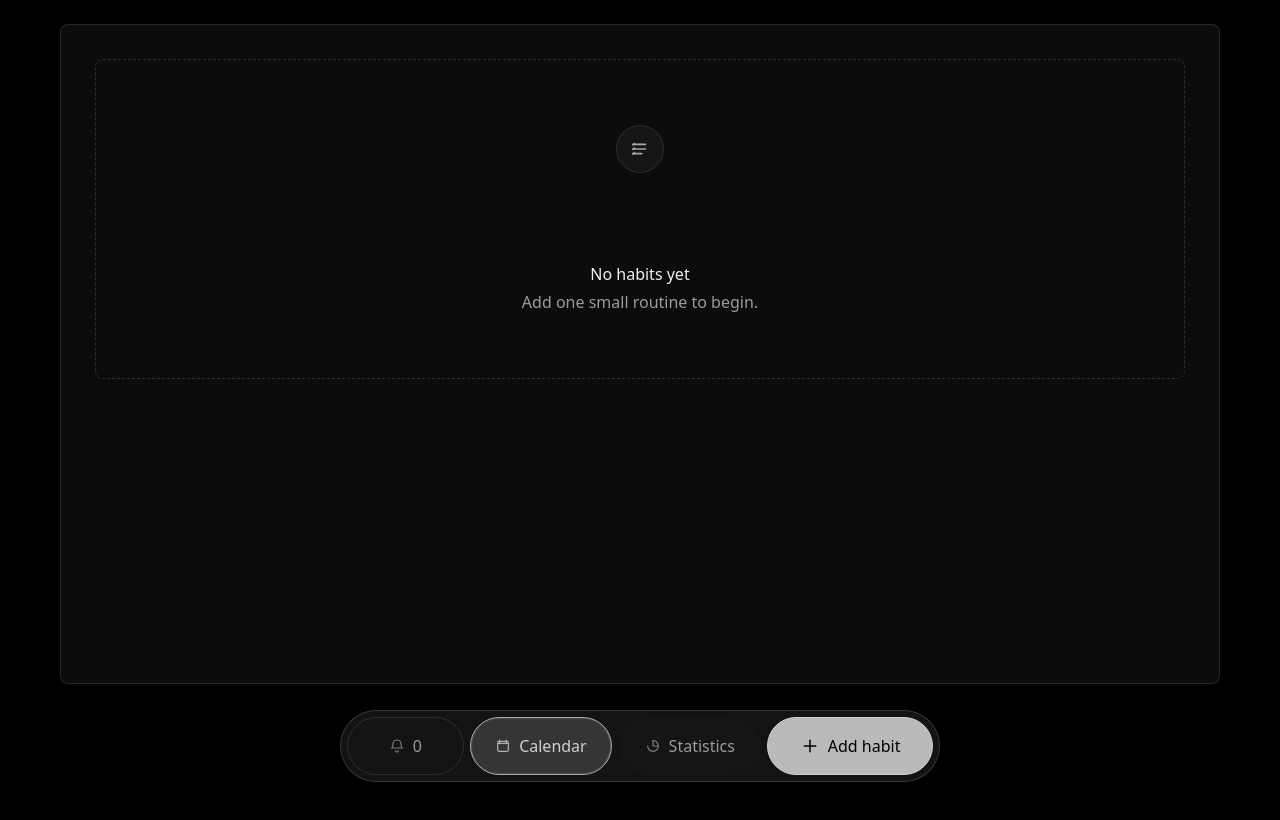
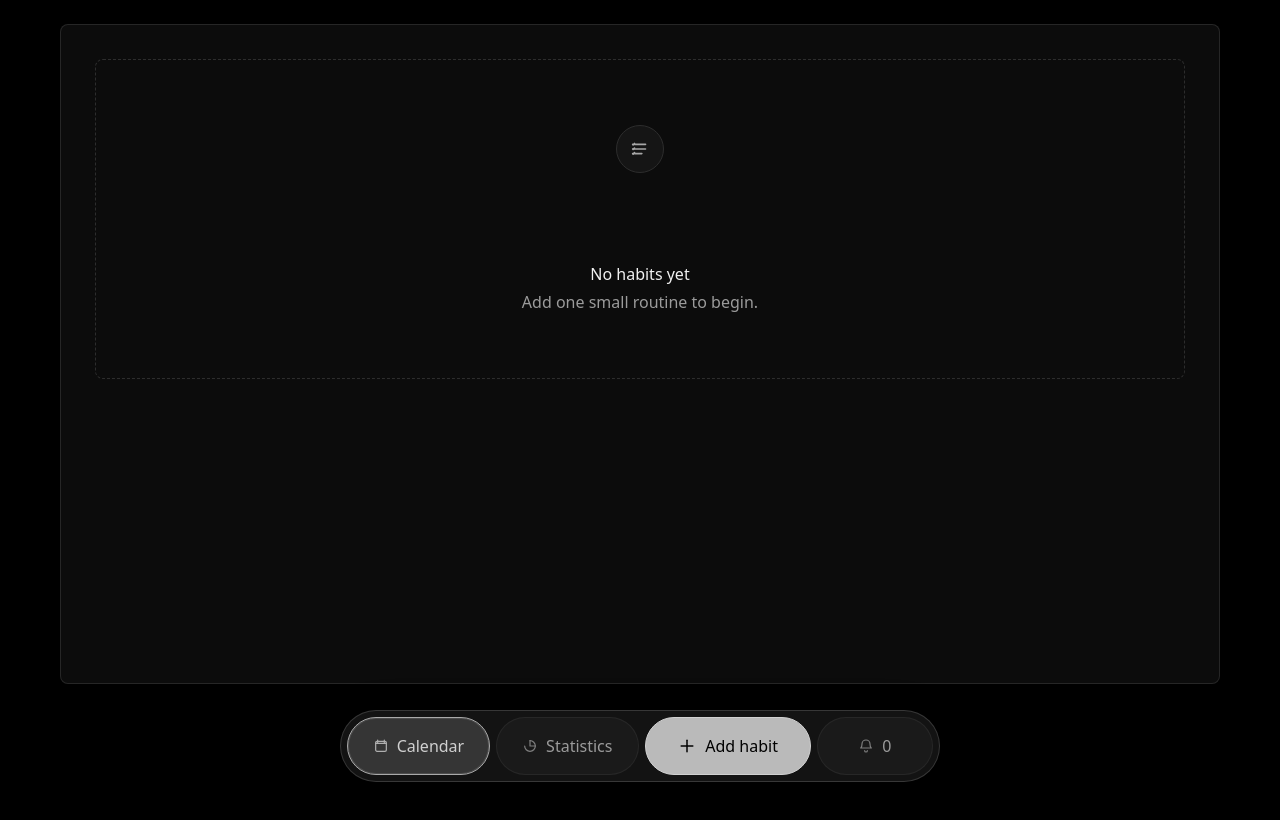
Before and after one commit to luvasramos/habit-tracker, a React (Vite) app: page / in a window 1280 px wide. Shown: the top 820 px of the page. Built offline with nearby package versions, Linux system fonts and the light colour scheme; a web font is replaced by a local one.

Commit message:
Refine header and floating navigation layout

```diff
--- a/src/App.tsx
+++ b/src/App.tsx
@@ -55,18 +55,6 @@ const FloatingNavigation = ({
 }: FloatingNavigationProps) => (
   <nav className="floating-nav" aria-label="Primary">
     <button
-      ref={reminderButtonRef}
-      type="button"
-      className={`floating-nav__reminder${remainingCount === 0 ? ' is-complete' : ''}`}
-      aria-label={`Today remaining: ${remainingCount}`}
-      aria-expanded={reminderOpen}
-      aria-controls="today-remaining-popover"
-      onClick={onToggleReminder}
-    >
-      <Icon name="bell" />
-      <span>{remainingCount}</span>
-    </button>
-    <button
       type="button"
       className="floating-nav__item"
       aria-label="Calendar"
@@ -95,6 +83,18 @@ const FloatingNavigation = ({
     >
       <Icon name="add" />
       <span>Add habit</span>
+    </button>
+    <button
+      ref={reminderButtonRef}
+      type="button"
+      className={`floating-nav__reminder${remainingCount === 0 ? ' is-complete' : ''}`}
+      aria-label={`Today remaining: ${remainingCount}`}
+      aria-expanded={reminderOpen}
+      aria-controls="today-remaining-popover"
+      onClick={onToggleReminder}
+    >
+      <Icon name="bell" />
+      <span>{remainingCount}</span>
     </button>
   </nav>
 );
--- a/src/styles.css
+++ b/src/styles.css
@@ -93,9 +93,10 @@ input:focus-visible {
 .streak-pill {
   display: inline-flex;
   align-items: center;
+  justify-content: center;
   gap: 6px;
-  min-height: 34px;
-  padding: 0 11px;
+  min-height: 52px;
+  padding: 0 14px;
   border: 1px solid color-mix(in srgb, var(--habit-orange) 38%, var(--border));
   border-radius: 999px;
   background: color-mix(in srgb, var(--habit-orange) 9%, var(--surface));
@@ -106,8 +107,8 @@ input:focus-visible {
 }
 
 .streak-pill .icon {
-  width: 15px;
-  height: 15px;
+  width: 16px;
+  height: 16px;
   opacity: 0.92;
 }
 
@@ -334,8 +335,8 @@ h2 {
 }
 
 .floating-nav__reminder.is-complete {
-  border-color: var(--border);
-  background: transparent;
+  border-color: color-mix(in srgb, var(--border) 72%, transparent);
+  background: color-mix(in srgb, var(--surface-3) 42%, var(--surface-2));
   color: var(--muted);
   box-shadow: none;
 }
@@ -353,7 +354,8 @@ h2 {
 
 .floating-nav__item {
   flex: 0.95 1 0;
-  border-color: transparent;
+  border-color: color-mix(in srgb, var(--border) 72%, transparent);
+  background: color-mix(in srgb, var(--surface-3) 42%, var(--surface-2));
   color: var(--muted);
 }
 
@@ -822,10 +824,15 @@ h2 {
 }
 
 .segmented__button {
+  display: inline-flex;
+  align-items: center;
+  justify-content: center;
   min-height: var(--control-size);
   padding: 0 16px;
   border-radius: 999px;
   border-color: transparent;
+  line-height: 1;
+  text-align: center;
 }
 
 .segmented__button[aria-pressed='true'] {
```
